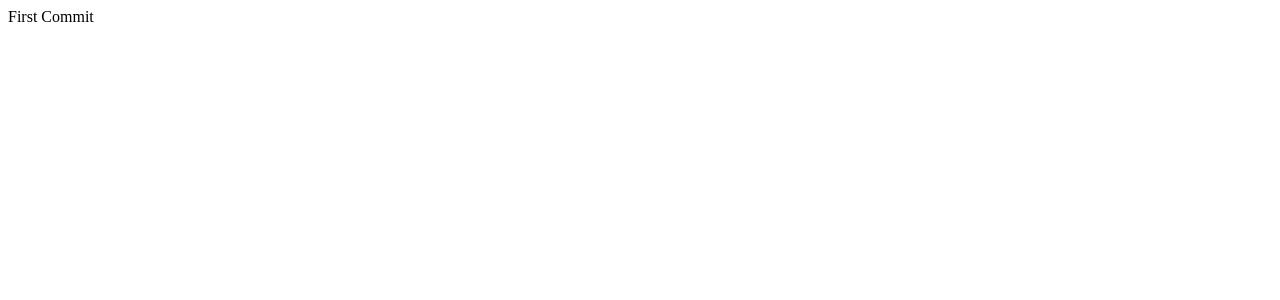
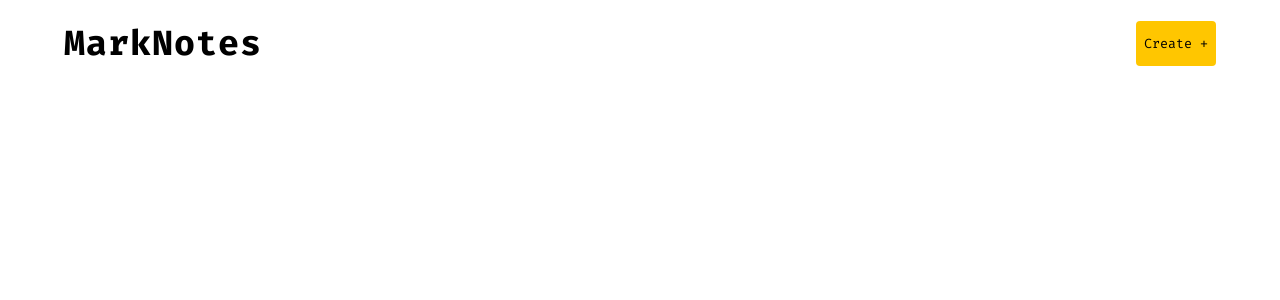
Before and after one commit to jackHotch/Notes, a Next.js app in the folder client/: page / in a window 1280 px wide. Shown: the top 300 px of the page. Built offline with nearby package versions, Linux system fonts and the light colour scheme.

Commit message:
created navbar

```diff
--- a/client/src/app/globals.css
+++ b/client/src/app/globals.css
@@ -0,0 +1,18 @@
+@font-face {
+  font-family: 'Fira Code';
+  src: url('/fonts/FiraCode-VariableFont_wght.ttf')
+}
+
+body {
+  margin: 0;
+  padding: 0;
+}
+
+* {
+  font-family: 'Fira Code';
+}
+
+:root {
+  --yellow: #ffc600;
+  --yellowHover: #ffc000;
+}
--- a/client/src/app/layout.tsx
+++ b/client/src/app/layout.tsx
@@ -2,8 +2,7 @@ import type { Metadata } from 'next'
 import './globals.css'
 
 export const metadata: Metadata = {
-  title: 'Create Next App',
-  description: 'Generated by create next app',
+  title: 'MarkNotes',
 }
 
 export default function RootLayout({
--- a/client/src/app/page.tsx
+++ b/client/src/app/page.tsx
@@ -1,5 +1,11 @@
+import { Navbar } from '@/components'
+
 const Home = () => {
-  return <div>First Commit</div>
+  return (
+    <>
+      <Navbar />
+    </>
+  )
 }
 
 export default Home
--- /dev/null
+++ b/client/src/components/Navbar/Navbar.module.css
@@ -0,0 +1,26 @@
+.container {
+  display: flex;
+  flex-flow: row wrap;
+  justify-content: space-between;
+  align-items: center;
+  margin: 20px 5%;
+}
+
+.container h2 {
+  font-size: 35px;
+  letter-spacing: 1px;
+  margin: 0;
+}
+
+.container button {
+  cursor: pointer;
+  width: 80px;
+  height: 45px;
+  background-color: var(--yellow);
+  border: none;
+  border-radius: 4px;
+}
+
+.container button:hover {
+  background-color: var(--yellowHover);
+}
--- /dev/null
+++ b/client/src/components/Navbar/Navbar.tsx
@@ -0,0 +1,10 @@
+import styles from './Navbar.module.css'
+
+export const Navbar = () => {
+  return (
+    <div className={styles.container}>
+      <h2>MarkNotes</h2>
+      <button>Create +</button>
+    </div>
+  )
+}
--- /dev/null
+++ b/client/src/components/Navbar/index.ts
@@ -0,0 +1 @@
+export * from './Navbar'
--- /dev/null
+++ b/client/src/components/index.ts
@@ -0,0 +1 @@
+export * from './Navbar'
```
Also changed, not shown: client/public/fonts/FiraCode-VariableFont_wght.ttf (added), client/src/app/icon.png (added).
